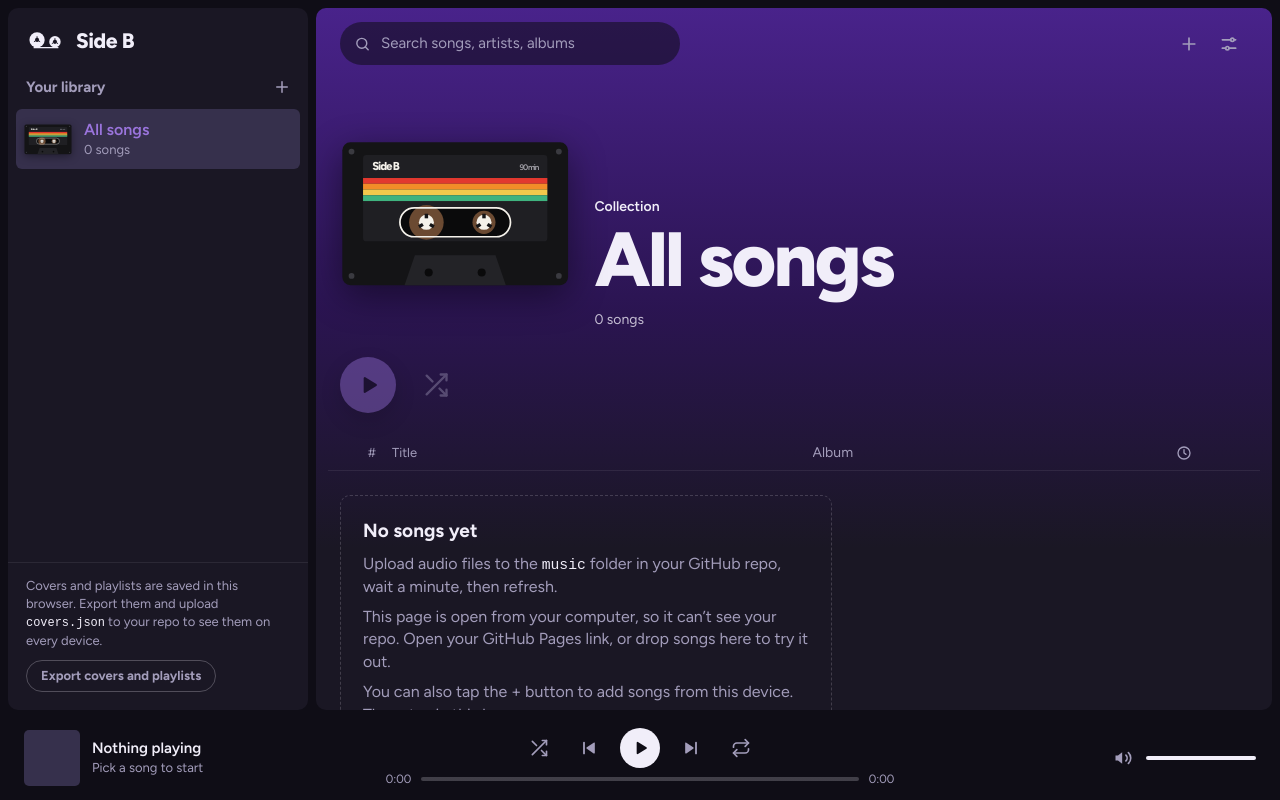
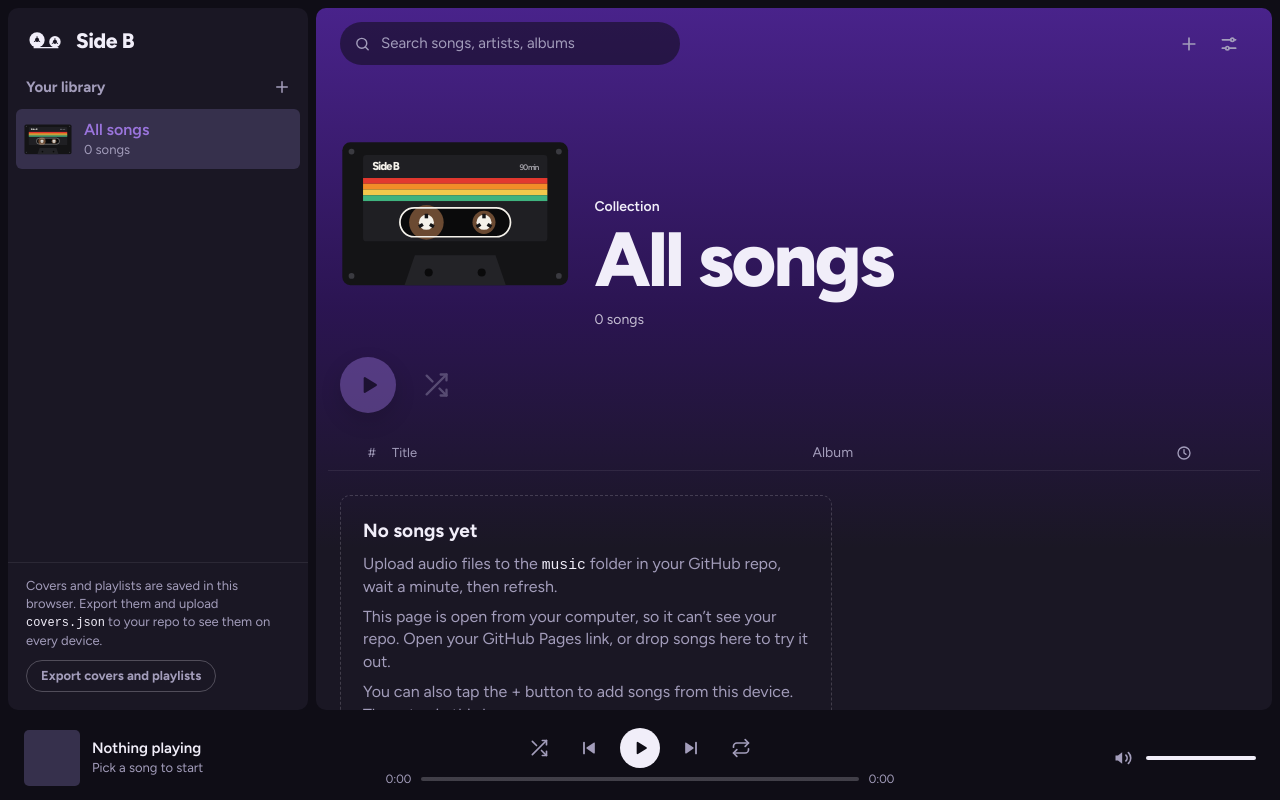
Before and after one commit to AkariNak/Spotify-Makeshift, a plain HTML site: page index.html in a window 1280 px wide. Drawn offline with Linux system fonts and the light colour scheme.

Commit message:
Update style.css

```diff
--- a/style.css
+++ b/style.css
@@ -98,8 +98,7 @@ code { font-size: .92em; color: var(--text); }
 .side-foot p { margin: 0 0 10px; }
 
 .all-cover { background: none !important; box-shadow: none !important; overflow: visible; }
-.all-cover .tape-art { width: 100%; height: auto; filter: drop-shadow(0 10px 18px rgba(0, 0, 0, .45)); }
-.lib-cover.all-cover .tape-art { filter: drop-shadow(0 2px 4px rgba(0, 0, 0, .4)); }
+.all-cover .tape-art { width: 100%; height: auto; }
 
 .scrim { display: none; }
 
```
